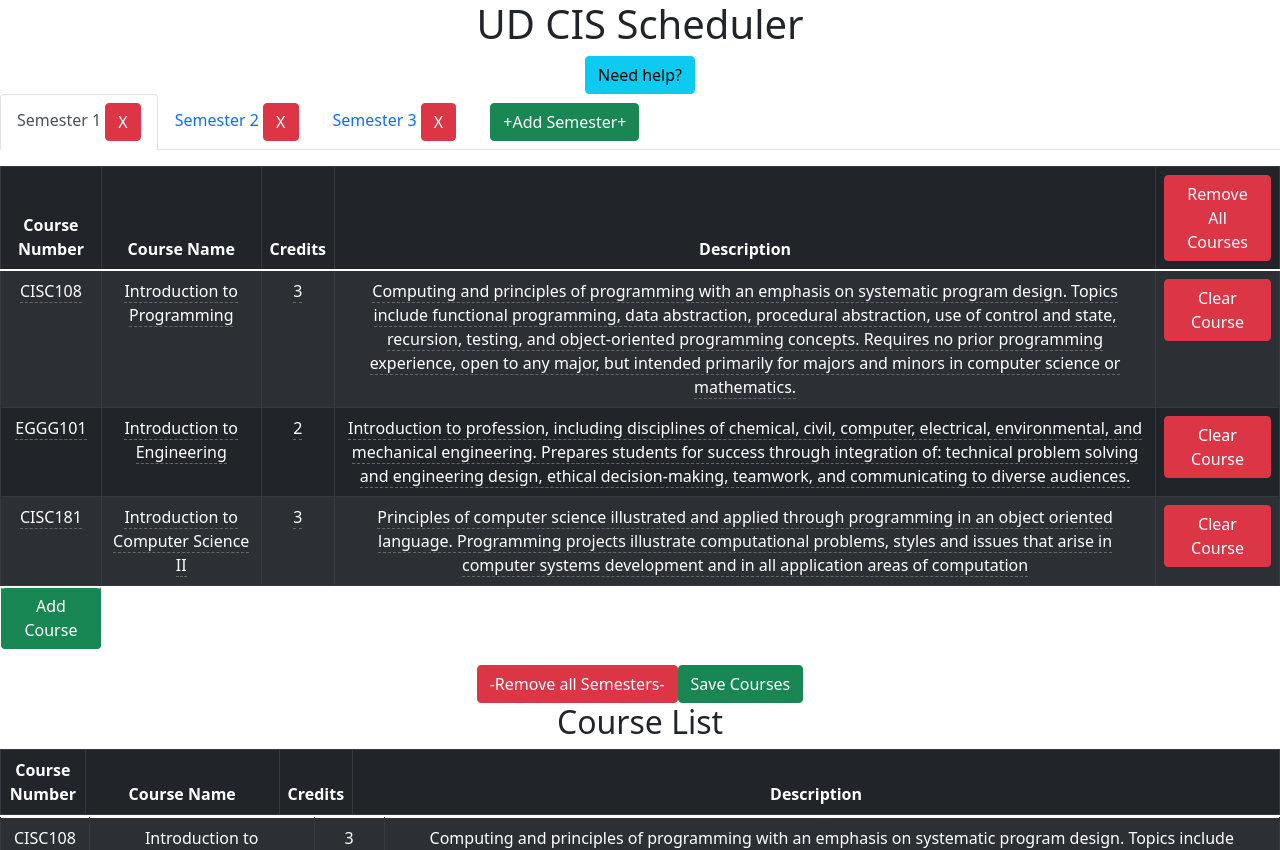
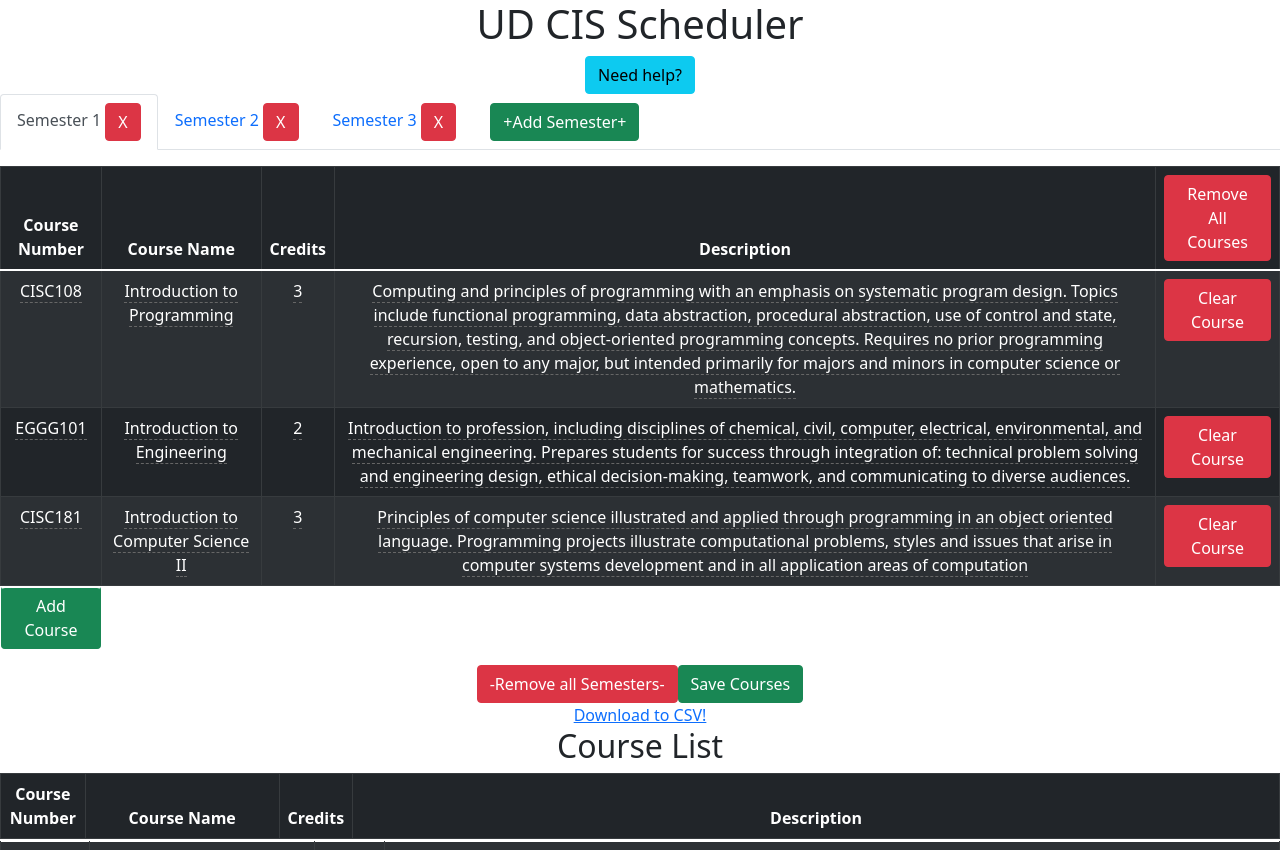
Before and after one commit to UD-CISC275-F21/ud-cis-scheduler-team-10, a React (Create React App) app: page / in a window 1280 px wide. Shown: the top 850 px of the page. Built offline with nearby package versions, Linux system fonts and the light colour scheme.

Commit message:
Added Export CSV functionality

```diff
--- a/package.json
+++ b/package.json
@@ -15,6 +15,7 @@
     "mdbreact": "^5.1.0",
     "react": "^17.0.2",
     "react-bootstrap": "^2.0.0-rc.1",
+    "react-csv": "^2.0.3",
     "react-dom": "^17.0.2",
     "react-scripts": "4.0.3",
     "typescript": "^4.4.3",
@@ -49,6 +50,7 @@
     ]
   },
   "devDependencies": {
+    "@types/react-csv": "^1.1.2",
     "@typescript-eslint/eslint-plugin": "^4.32.0",
     "@typescript-eslint/parser": "^4.32.0",
     "eslint": "^7.32.0",
--- a/src/components/SemesterTab.tsx
+++ b/src/components/SemesterTab.tsx
@@ -3,7 +3,7 @@ import { Button, Tab, Table, Tabs } from "react-bootstrap";
 import { Course } from "../interfaces/Course";
 import { Semester } from "../interfaces/Semester";
 import { CourseRow } from "./CourseRow";
-
+import { CSVLink } from "react-csv";
 
 
 
@@ -133,6 +133,9 @@ export function SemesterTab({tab1, tab2, tab3}: {tab1: Semester, tab2: Semester,
                 </Tabs>
                 <Button variant = 'danger' onClick = {removeAllSemesters}>-Remove all Semesters-</Button>
                 <Button variant = 'success' onClick = {save}>Save Courses</Button>
+                <div>
+                    <CSVLink data = {JSON.stringify(semesters,null,2)}>Download to CSV!</CSVLink>
+                </div>
             </div>
         );
     } else{
```
Also changed, not shown: 1 other file (tests, documents, lock files or other folders).
